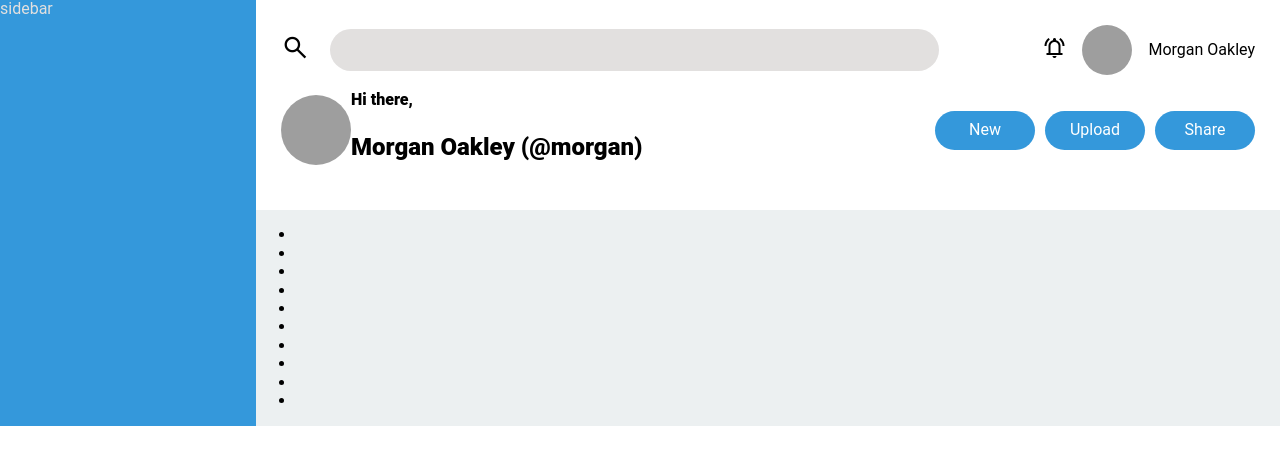
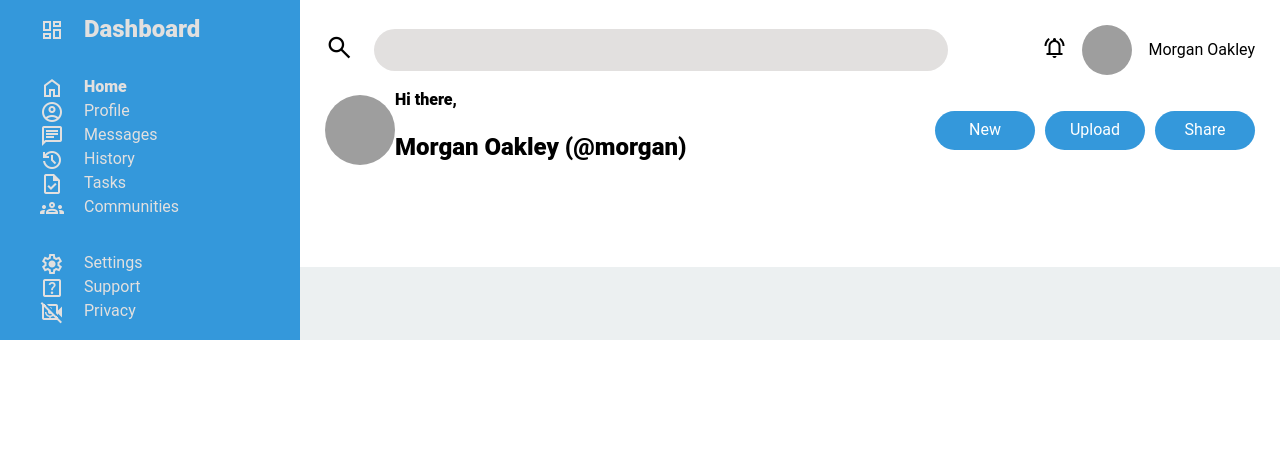
Before and after one commit to Steveaub/Project-Admin-Dashboard, a plain HTML site: page index.html in a window 1280 px wide. Drawn offline with nearby package versions, Linux system fonts and the light colour scheme; grey boxes are pictures that could not be loaded.

Commit message:
Enhanced Sidebar Navigation with Icon
- Integrated Material Design icons into the sidebar navigation.

```diff
--- a/index.html
+++ b/index.html
@@ -16,7 +16,9 @@
       <div class="header-top">
         <div class="searchbar">
           <label for="search"
-            ><span class="material-symbols-outlined magnify"> search </span></label
+            ><span class="material-symbols-outlined magnify">
+              search
+            </span></label
           >
           <input type="search" name="search" id="search" />
         </div>
@@ -24,7 +26,7 @@
           <button class="top-header-button">
             <span class="material-symbols-outlined">notifications_active</span>
           </button>
-          <div class="picture" ><!-- Image provided by Vecteezy.com --></div>
+          <div class="picture"><!-- Image provided by Vecteezy.com --></div>
           <p>Morgan Oakley</p>
         </div>
       </div>
@@ -32,9 +34,7 @@
         <div class="picture"><!-- Image provided by Vecteezy.com --></div>
         <div class="profile-info">
           <p class="hello">Hi there,</p>
-          <p class="profile-name">
-            Morgan Oakley (@morgan)
-          </p>
+          <p class="profile-name">Morgan Oakley (@morgan)</p>
         </div>
         <div class="buttons">
           <button class="btn">New</button>
@@ -44,9 +44,52 @@
       </div>
     </header>
 
+    <div class="sidebar">
+    <ul>
+      <li>        <span class="material-symbols-outlined"> dashboard </span> Dashboard
 
+    </ul>
+      <ul>
+        </li>
+        <li>
+          <span class="material-symbols-outlined">home</span> Home
+        </li>
+        <li>
+          <span class="material-symbols-outlined">
+            account_circle
+            </span> Profile
+        </li>
+        <li>
+          <span class="material-symbols-outlined">message</span> Messages
+        </li>
+        <li>
+          <span class="material-symbols-outlined">history</span> History
+        </li>
+        <li>
+          <span class="material-symbols-outlined">task</span> Tasks
+        </li>
+        <li>
+          <span class="material-symbols-outlined">
+            groups
+            </span> Communities
+        </li>
+      </ul>
 
-    <div class="sidebar">sidebar</div>
+      <ul>
+        <li>
+          <span class="material-symbols-outlined">settings</span> Settings
+        </li>
+        <li>
+          <span class="material-symbols-outlined">
+            help_center
+            </span> Support
+        </li>
+        <li>
+          <span class="material-symbols-outlined">privacy</span> Privacy
+        </li>
+      </ul>
+
+    </div>
 
     <div class="main-content">
       <ul>
--- a/style.css
+++ b/style.css
@@ -20,7 +20,9 @@
   *, *::before, *::after {
     box-sizing: border-box;
 }
-
+li{
+  list-style-type: none;
+}
 
 html{
     font-family: 'Roboto', sans-serif;
@@ -30,7 +32,7 @@ body {
 
     /* height: 100%; */
     display: grid;
-    grid-template-columns: 1fr 4fr;
+    grid-template-columns: 300px 4fr;
     grid-template-rows: auto auto;
     grid-template-areas:
     "sidebar header"
@@ -47,6 +49,10 @@ body {
   }
 
   .sidebar {
+    display: grid;
+    grid-template-columns: 1fr;
+    justify-items: start;
+
     color: #e2e0df;
     background-color: #3498db;;
     grid-area: sidebar;
@@ -184,7 +190,17 @@ align-content: center;
 /* .sidebar styles */
 
 
-.sidebar {
+.sidebar ul li {
+  display: flex;
+  align-items: center;
+  gap: 20px;
+}
+.sidebar > ul:nth-child(1) > li {
+  font-size: 1.5rem;
+  font-weight: 900;
+  margin-left: 0%;
+}
 
-
+.sidebar > ul:nth-child(2) > li:nth-child(1) {
+  font-weight: 900;
 }
```
